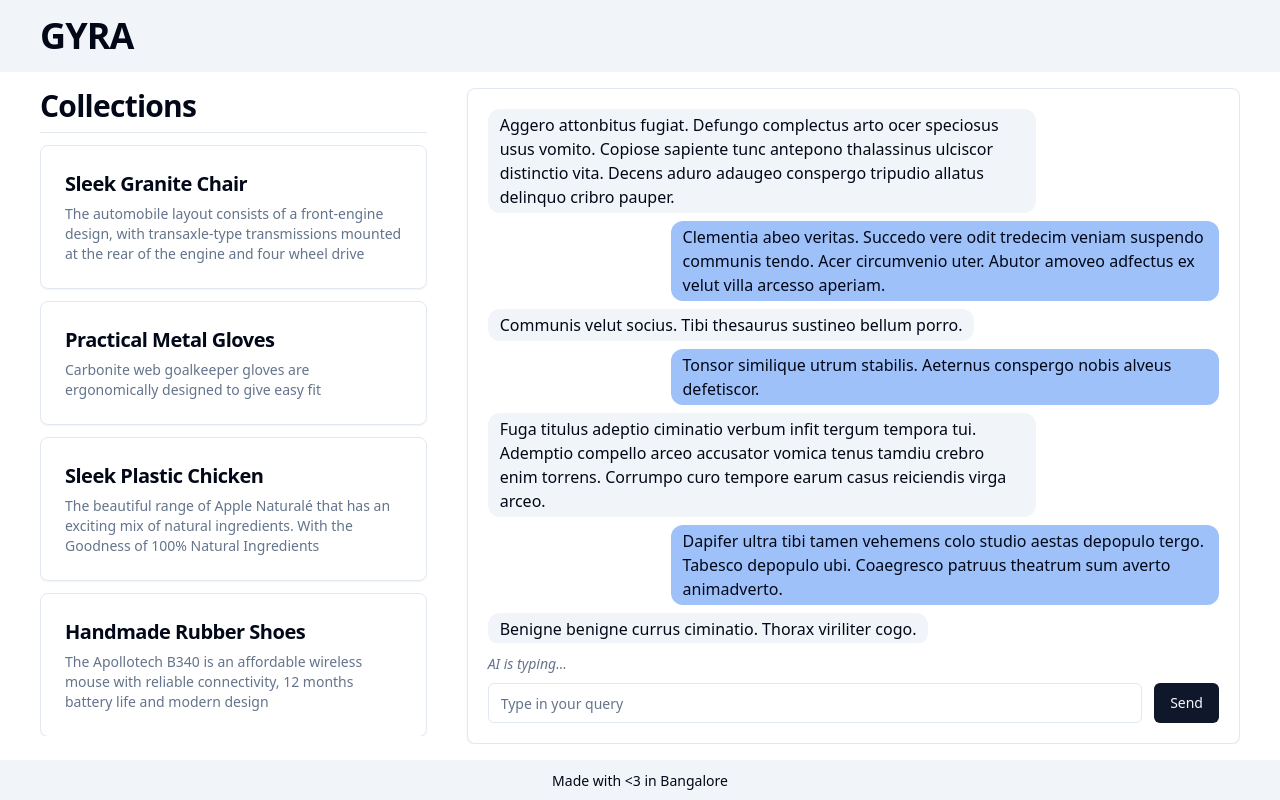
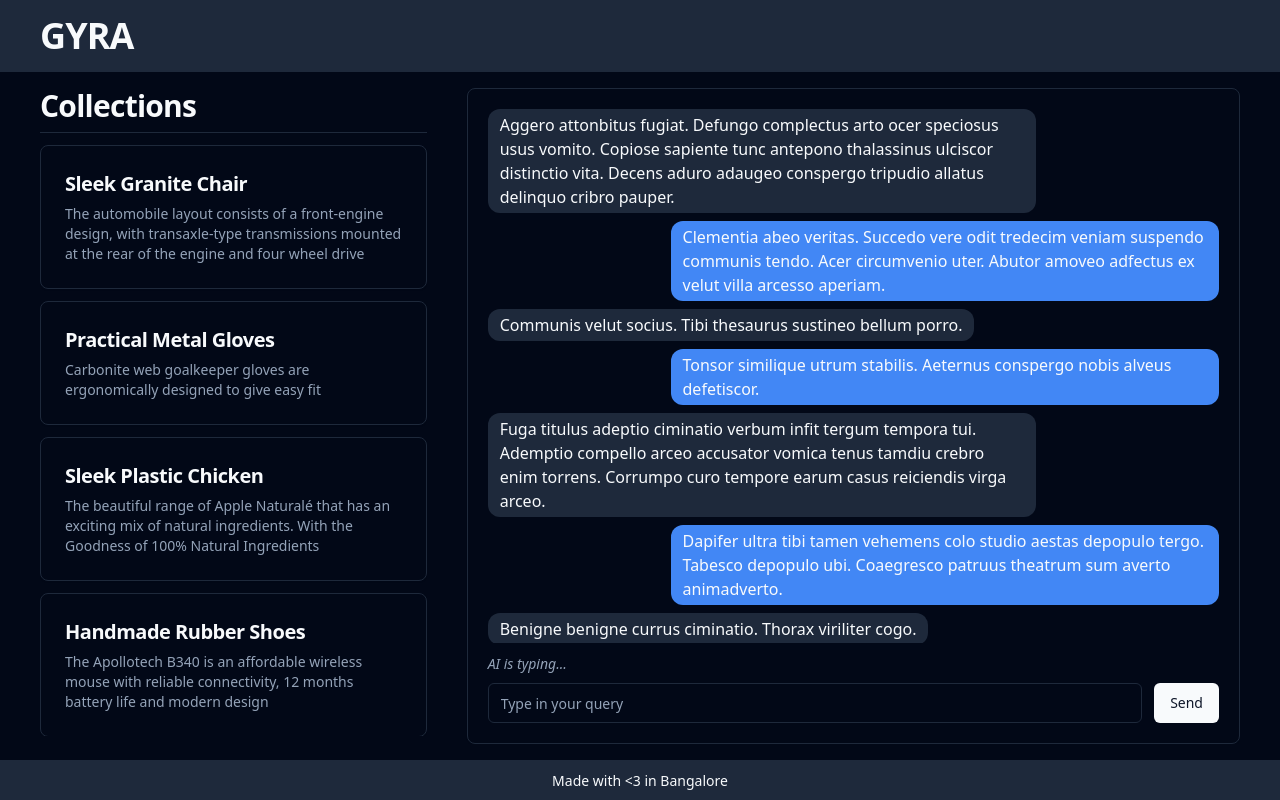
Before and after one commit to vinayakvivek/gyra-demo, a React (Vite) app: page / in a window 1280 px wide. Built offline with nearby package versions, Linux system fonts and the light colour scheme.

Commit message:
Add ThemeProvider

```diff
--- a/src/App.tsx
+++ b/src/App.tsx
@@ -1,8 +1,10 @@
 import ChatBox from "./components/ChatBox";
 import CollectionList from "./components/CollectionList";
+import { ThemeProvider } from "./components/ThemeProvider";
 
 const App = () => {
   return (
+    <ThemeProvider defaultTheme="dark">
       <div className="h-screen flex flex-col">
         <nav className="bg bg-accent p-4 px-10">
           <h1 className="scroll-m-20 text-4xl font-extrabold tracking-tight">
@@ -21,6 +23,7 @@
           <span className="text-sm">{`Made with <3 in Bangalore`}</span>
         </footer>
       </div>
+    </ThemeProvider>
   );
 };
 
--- /dev/null
+++ b/src/components/ThemeProvider.tsx
@@ -0,0 +1,72 @@
+import { createContext, useContext, useEffect, useState } from "react";
+
+type ThemeProviderProps = {
+  children: React.ReactNode;
+  defaultTheme?: string;
+  storageKey?: string;
+};
+
+type ThemeProviderState = {
+  theme: string;
+  setTheme: (theme: string) => void;
+};
+
+const initialState = {
+  theme: "system",
+  setTheme: () => null,
+};
+
+const ThemeProviderContext = createContext<ThemeProviderState>(initialState);
+
+export function ThemeProvider({
+  children,
+  defaultTheme = "system",
+  storageKey = "vite-ui-theme",
+  ...props
+}: ThemeProviderProps) {
+  const [theme, setTheme] = useState(
+    () => localStorage.getItem(storageKey) || defaultTheme
+  );
+
+  useEffect(() => {
+    const root = window.document.documentElement;
+
+    root.classList.remove("light", "dark");
+
+    if (theme === "system") {
+      const systemTheme = window.matchMedia("(prefers-color-scheme: dark)")
+        .matches
+        ? "dark"
+        : "light";
+
+      root.classList.add(systemTheme);
+      return;
+    }
+
+    root.classList.add(theme);
+  }, [theme]);
+
+  const value = {
+    theme,
+    setTheme: (theme: string) => {
+      localStorage.setItem(storageKey, theme);
+      setTheme(theme);
+    },
+  };
+
+  return (
+    <ThemeProviderContext.Provider {...props} value={value}>
+      {children}
+    </ThemeProviderContext.Provider>
+  );
+}
+
+// eslint-disable-next-line react-refresh/only-export-components
+export const useTheme = () => {
+  const context = useContext(ThemeProviderContext);
+
+  if (context === undefined)
+    throw new Error("useTheme must be used within a ThemeProvider");
+
+  return context;
+};
```
Lines whose indentation alone changed are shown as unchanged.
